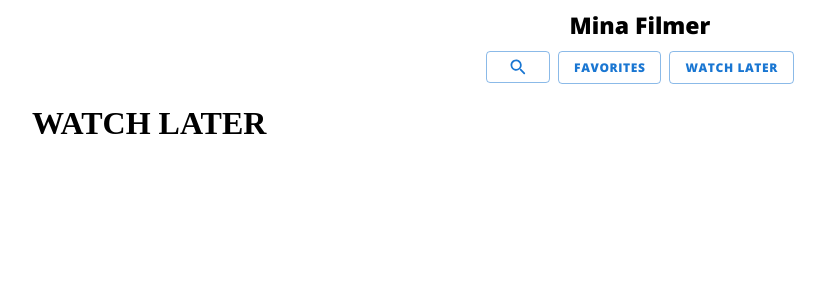
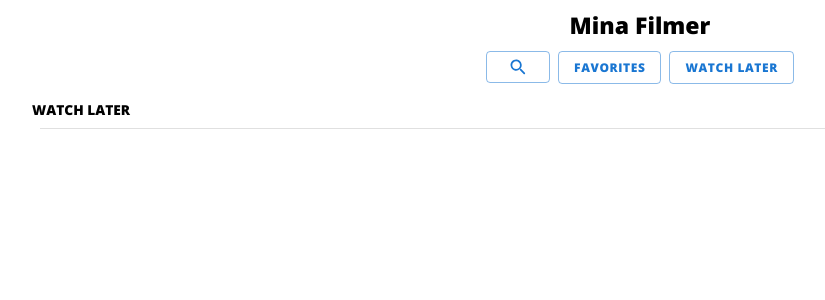
Before and after one commit to sujanthakare/mina-filmer, a React (Create React App) app: page /watch-later in a window 1280 px wide. Shown: the top 300 px of the page, without its empty margins (0-825 px from the left). Built offline with nearby package versions, Linux system fonts and the light colour scheme; no server answers.

Commit message:
watch later page

```diff
--- a/src/pages/watch-later.tsx
+++ b/src/pages/watch-later.tsx
@@ -1,7 +1,21 @@
-import React from 'react';
+import { Divider, Typography } from '@mui/material';
+
+import useWatchList from '../data/hooks/useWatchList';
+import MovieGrid from '../widgets/movie-grid';
 
 const WatchLater = () => {
-  return <h1>WATCH LATER</h1>;
+  const { watchList } = useWatchList();
+
+  return (
+    <>
+      <Typography component="h1" fontWeight="bold">
+        WATCH LATER
+      </Typography>
+      <Divider sx={{ m: 1 }} />
+
+      <MovieGrid movies={watchList} />
+    </>
+  );
 };
 
 export default WatchLater;
```
